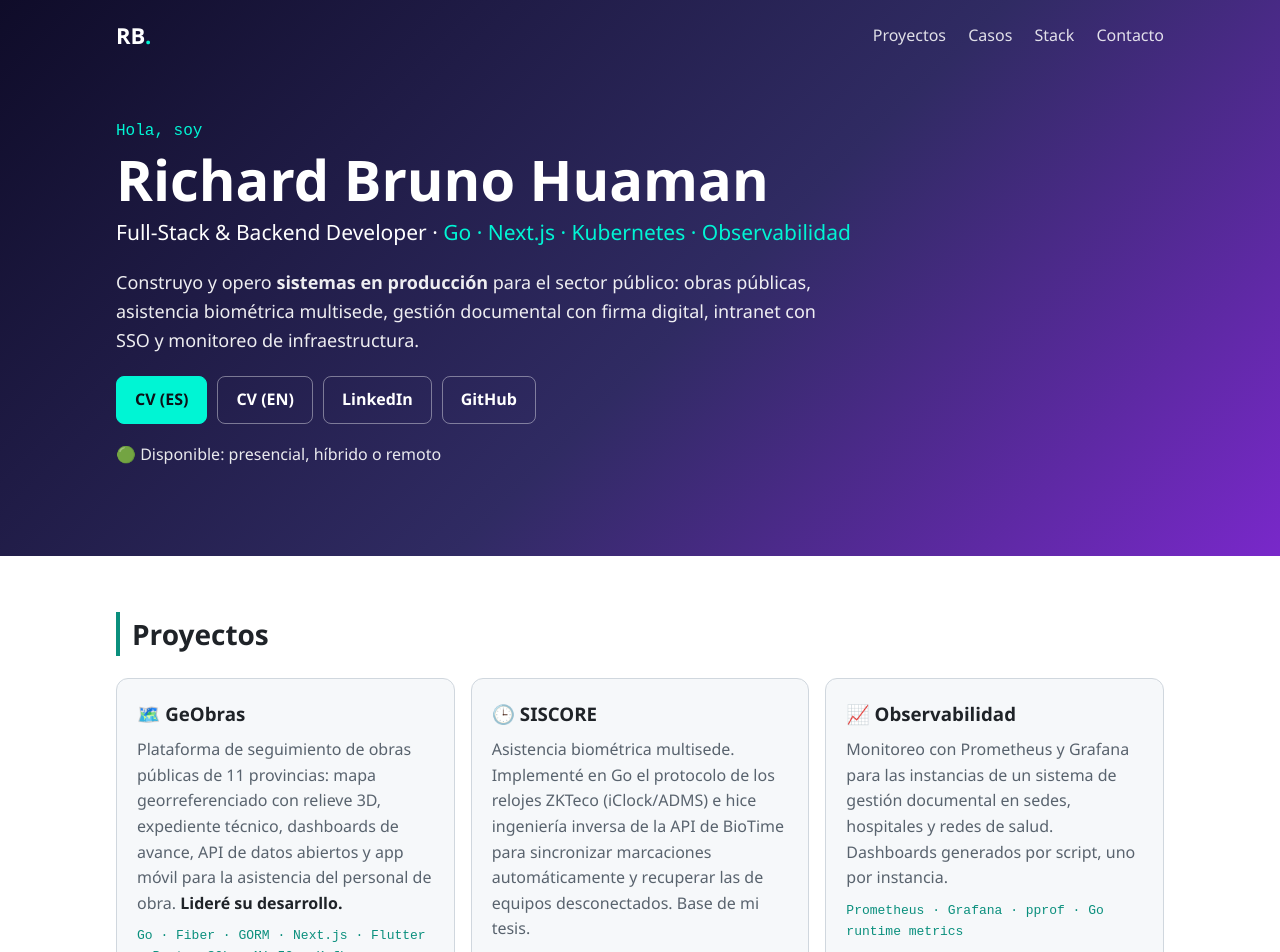
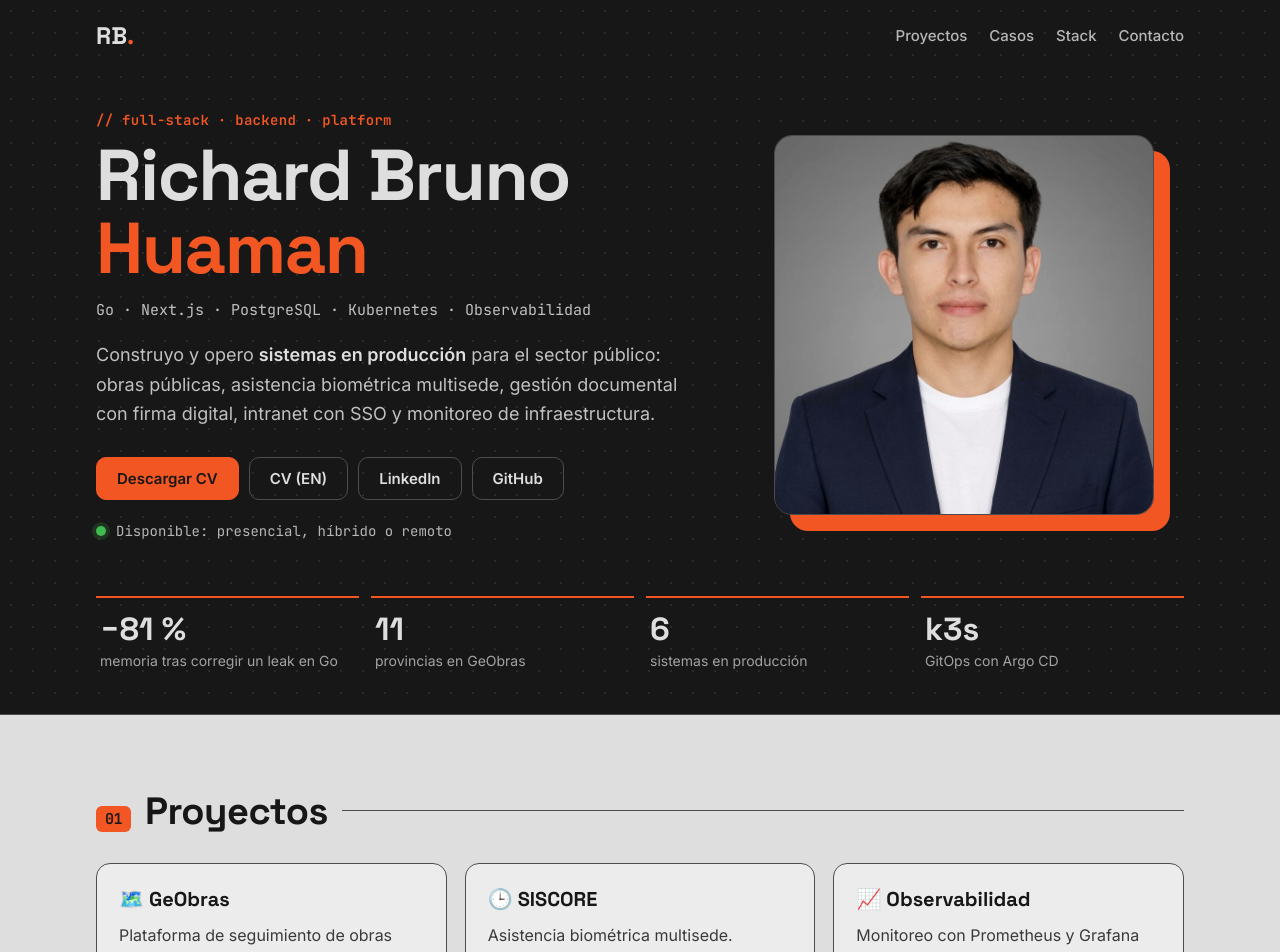
Before and after one commit to Maschine12/maschine12.github.io, a plain HTML site: page index.html in a window 1280 px wide. Shown: the top 952 px of the page. Drawn offline with Linux system fonts and the light colour scheme.

Commit message:
feat: redesign with new palette and profile photo

```diff
--- a/index.html
+++ b/index.html
@@ -7,7 +7,10 @@
 <meta name="description" content="Desarrollador Full-Stack y Backend: Go, Next.js, PostgreSQL, Kubernetes y observabilidad. Sistemas en producción para el sector público.">
 <meta property="og:title" content="Richard Bruno Huaman · Full-Stack & Backend Developer">
 <meta property="og:description" content="Go · Next.js · PostgreSQL · Kubernetes · Prometheus/Grafana">
-<meta property="og:image" content="https://maschine12.github.io/assets/memory-leak-go.png">
+<meta property="og:image" content="https://maschine12.github.io/assets/foto-richard.jpg">
+<link rel="preconnect" href="https://fonts.googleapis.com">
+<link rel="preconnect" href="https://fonts.gstatic.com" crossorigin>
+<link href="https://fonts.googleapis.com/css2?family=Inter:wght@400;500;600&family=JetBrains+Mono:wght@400;600&family=Space+Grotesk:wght@500;700&display=swap" rel="stylesheet">
 <link rel="stylesheet" href="style.css">
 </head>
 <body>
@@ -23,24 +26,35 @@
     </div>
   </nav>
   <div class="hero-body">
-    <p class="kicker">Hola, soy</p>
-    <h1>Richard Bruno Huaman</h1>
-    <p class="role">Full-Stack &amp; Backend Developer · <span class="accent">Go · Next.js · Kubernetes · Observabilidad</span></p>
-    <p class="lead">Construyo y opero <b>sistemas en producción</b> para el sector público: obras públicas, asistencia biométrica multisede, gestión documental con firma digital, intranet con SSO y monitoreo de infraestructura.</p>
-    <div class="cta">
-      <a class="btn primary" href="assets/CV-Richard-Bruno-Huaman-ES.pdf" download>CV (ES)</a>
-      <a class="btn" href="assets/CV-Richard-Bruno-Huaman-EN.pdf" download>CV (EN)</a>
-      <a class="btn" href="https://www.linkedin.com/in/richard-bruno-dev" target="_blank" rel="noopener">LinkedIn</a>
-      <a class="btn" href="https://github.com/Maschine12" target="_blank" rel="noopener">GitHub</a>
+    <div class="hero-text">
+      <p class="kicker">// full-stack · backend · platform</p>
+      <h1>Richard Bruno <span class="accent">Huaman</span></h1>
+      <p class="role">Go · Next.js · PostgreSQL · Kubernetes · Observabilidad</p>
+      <p class="lead">Construyo y opero <b>sistemas en producción</b> para el sector público: obras públicas, asistencia biométrica multisede, gestión documental con firma digital, intranet con SSO y monitoreo de infraestructura.</p>
+      <div class="cta">
+        <a class="btn primary" href="assets/CV-Richard-Bruno-Huaman-ES.pdf" download>Descargar CV</a>
+        <a class="btn" href="assets/CV-Richard-Bruno-Huaman-EN.pdf" download>CV (EN)</a>
+        <a class="btn" href="https://www.linkedin.com/in/richard-bruno-dev" target="_blank" rel="noopener">LinkedIn</a>
+        <a class="btn" href="https://github.com/Maschine12" target="_blank" rel="noopener">GitHub</a>
+      </div>
+      <p class="status"><span class="dot"></span>Disponible: presencial, híbrido o remoto</p>
     </div>
-    <p class="status">🟢 Disponible: presencial, híbrido o remoto</p>
+    <figure class="photo">
+      <img src="assets/foto-richard.jpg" alt="Foto de Richard Bruno Huaman Peralta" width="800" height="800">
+    </figure>
+  </div>
+  <div class="stats">
+    <div><strong>−81 %</strong><span>memoria tras corregir un leak en Go</span></div>
+    <div><strong>11</strong><span>provincias en GeObras</span></div>
+    <div><strong>6</strong><span>sistemas en producción</span></div>
+    <div><strong>k3s</strong><span>GitOps con Argo CD</span></div>
   </div>
 </header>
 
 <main>
 
 <section id="proyectos">
-  <h2>Proyectos</h2>
+  <h2><span class="num">01</span>Proyectos</h2>
   <div class="grid">
     <article class="card">
       <h3>🗺️ GeObras</h3>
@@ -77,7 +91,7 @@
 </section>
 
 <section id="casos">
-  <h2>Casos reales</h2>
+  <h2><span class="num">02</span>Casos reales</h2>
   <article class="case">
     <div class="case-text">
       <h3>El memory leak que el GC no podía arreglar</h3>
@@ -98,7 +112,7 @@
 </section>
 
 <section id="stack">
-  <h2>Stack</h2>
+  <h2><span class="num">03</span>Stack</h2>
   <div class="stack">
     <div><h4>Backend</h4><p>Go (Fiber, Gin, GORM), NestJS, APIs REST, SSE, Kafka</p></div>
     <div><h4>Frontend y móvil</h4><p>Next.js, React, TypeScript, Astro, Tailwind, Flutter</p></div>
@@ -110,7 +124,7 @@
 </section>
 
 <section id="contacto" class="contact">
-  <h2>¿Hablamos?</h2>
+  <h2><span class="num">04</span>¿Hablamos?</h2>
   <p>Busco roles <b>Backend, Full-Stack o Platform/DevOps</b>. Puedo trabajar en Lima o en remoto.</p>
   <div class="cta">
     <a class="btn primary" href="mailto:richard.huaman.develop@gmail.com">richard.huaman.develop@gmail.com</a>
--- a/style.css
+++ b/style.css
@@ -1,57 +1,115 @@
 :root{
-  --bg:#0d1117; --surface:#161b22; --border:#30363d;
-  --text:#e6edf3; --muted:#9da7b3; --accent:#00f5d4; --accent2:#7928ca;
+  --black:#171717; --orange:#F25623; --dgray:#4D4D4D; --lgray:#DEDEDE;
+  --bg:var(--black); --surface:#1f1f1f; --border:var(--dgray);
+  --text:var(--lgray); --muted:rgba(222,222,222,.7);
+  --accent-text:var(--orange);
+  --f-head:"Space Grotesk",system-ui,sans-serif;
+  --f-body:"Inter","Segoe UI",system-ui,sans-serif;
+  --f-mono:"JetBrains Mono",ui-monospace,monospace;
 }
 @media (prefers-color-scheme: light){
-  :root{--bg:#ffffff; --surface:#f6f8fa; --border:#d0d7de; --text:#1f2328; --muted:#59636e; --accent:#0a8f7d; --accent2:#6a1fb5;}
+  :root:not([data-theme="dark"]){
+    --bg:var(--lgray); --surface:#ececec; --border:var(--dgray);
+    --text:var(--black); --muted:#3a3a3a; --accent-text:var(--black);
+  }
 }
 *{box-sizing:border-box}
 html{scroll-behavior:smooth}
-body{margin:0;background:var(--bg);color:var(--text);font:16px/1.6 "Segoe UI",system-ui,-apple-system,sans-serif}
-a{color:var(--accent)}
-.accent{color:var(--accent)}
-.hero{background:linear-gradient(135deg,#0f0c29 0%,#302b63 55%,#7928ca 100%);color:#fff}
-.nav{max-width:1080px;margin:0 auto;padding:18px 16px;display:flex;justify-content:space-between;align-items:center;gap:12px;flex-wrap:wrap}
-.logo{font-weight:800;font-size:22px}
-.links a{color:#fff;text-decoration:none;margin-left:18px;opacity:.85}
-.links a:hover{opacity:1}
-.hero-body{max-width:1080px;margin:0 auto;padding:48px 16px 72px}
-.hero .accent{color:#00f5d4}
-.kicker{margin:0;color:#00f5d4;font-family:"Fira Code",monospace}
-h1{font-size:clamp(34px,6vw,56px);margin:4px 0 6px;line-height:1.1}
-.role{font-size:clamp(17px,2.4vw,21px);margin:0 0 18px}
-.lead{max-width:720px;font-size:18px;opacity:.92}
-.cta{display:flex;flex-wrap:wrap;gap:10px;margin-top:22px}
-.btn{display:inline-block;padding:10px 18px;border-radius:8px;border:1px solid rgba(255,255,255,.4);color:inherit;text-decoration:none;font-weight:600}
-.btn.primary{background:#00f5d4;color:#0d1117;border-color:#00f5d4}
+body{margin:0;background:var(--bg);color:var(--text);font:16px/1.65 var(--f-body);overflow-x:hidden}
+a{color:var(--accent-text);text-decoration-color:var(--orange);text-underline-offset:3px}
+img{max-width:100%;display:block}
+
+/* ---------- HERO (siempre negro: bloque de marca) ---------- */
+.hero{
+  background-color:var(--black);
+  background-image:radial-gradient(rgba(77,77,77,.35) 1px,transparent 1px);
+  background-size:22px 22px;
+  color:var(--lgray);
+  border-bottom:1px solid var(--dgray);
+}
+.hero .accent{color:var(--orange)}
+.nav{max-width:1120px;margin:0 auto;padding:20px 16px;display:flex;justify-content:space-between;align-items:center;gap:12px;flex-wrap:wrap}
+.logo{font:700 24px var(--f-head);color:var(--lgray)}
+.logo .accent{color:var(--orange)}
+.links{display:flex;gap:22px;flex-wrap:wrap}
+.links a{color:var(--lgray);text-decoration:none;font:500 15px var(--f-body);opacity:.8;transition:color .2s,opacity .2s}
+.links a:hover{color:var(--orange);opacity:1}
+
+.hero-body{max-width:1120px;margin:0 auto;padding:40px 16px 56px;display:grid;grid-template-columns:1.35fr 1fr;gap:56px;align-items:center}
+.kicker{margin:0 0 10px;color:var(--orange);font:600 14px var(--f-mono);letter-spacing:.3px}
+h1{font:700 clamp(40px,6.4vw,72px)/1.02 var(--f-head);margin:0 0 14px;letter-spacing:-1.5px}
+.role{font:500 15px var(--f-mono);margin:0 0 20px;color:var(--lgray);opacity:.85}
+.lead{max-width:600px;font-size:18px;margin:0;color:rgba(222,222,222,.85)}
+.lead b{color:var(--lgray)}
+.cta{display:flex;flex-wrap:wrap;gap:10px;margin-top:28px}
+.btn{display:inline-block;padding:11px 20px;border-radius:10px;border:1px solid var(--dgray);color:inherit;text-decoration:none;font:600 15px var(--f-body);transition:border-color .2s,color .2s,transform .2s,background .2s}
+.btn:hover{border-color:var(--orange);color:var(--orange);transform:translateY(-2px)}
+.btn.primary{background:var(--orange);border-color:var(--orange);color:var(--black)}
+.btn.primary:hover{background:#ff6a3a;color:var(--black)}
+.status{margin:22px 0 0;font:500 14px var(--f-mono);color:rgba(222,222,222,.8);display:flex;align-items:center;gap:10px}
+.dot{width:10px;height:10px;border-radius:50%;background:#3fb950;box-shadow:0 0 0 4px rgba(63,185,80,.18)}
+
+.photo{margin:0;position:relative;justify-self:center;width:min(380px,100%)}
+.photo::before{content:"";position:absolute;inset:0;transform:translate(16px,16px);background:var(--orange);border-radius:18px}
+.photo img{position:relative;width:100%;height:auto;border-radius:18px;border:1px solid var(--dgray);aspect-ratio:1/1;object-fit:cover;filter:grayscale(.15) contrast(1.03)}
+
+.stats{max-width:1120px;margin:0 auto;padding:0 16px 40px;display:grid;grid-template-columns:repeat(4,1fr);gap:12px}
+.stats div{border-top:2px solid var(--orange);padding:14px 4px 0}
+.stats strong{display:block;font:700 32px/1.1 var(--f-head);color:var(--lgray)}
+.stats span{font-size:14px;color:rgba(222,222,222,.7)}
+
+/* ---------- SECCIONES ---------- */
+main{max-width:1120px;margin:0 auto;padding:0 16px}
+section{padding:72px 0 8px}
+h2{font:700 clamp(28px,3.6vw,38px) var(--f-head);margin:0 0 28px;display:flex;align-items:baseline;gap:14px;letter-spacing:-.5px}
+h2::after{content:"";flex:1;height:1px;background:var(--border);align-self:center}
+.num{font:600 15px var(--f-mono);color:var(--orange);background:rgba(242,86,35,.12);padding:3px 9px;border-radius:6px}
+@media (prefers-color-scheme: light){:root:not([data-theme="dark"]) .num{color:var(--black);background:var(--orange)}}
+
+.grid{display:grid;grid-template-columns:repeat(auto-fill,minmax(310px,1fr));gap:18px}
+.card,.case,.stack>div{background:var(--surface);border:1px solid var(--border);border-radius:14px;padding:22px}
+.card{transition:border-color .25s,transform .25s}
+.card:hover{border-color:var(--orange);transform:translateY(-4px)}
+.card h3,.case h3{font:700 20px var(--f-head);margin:0 0 10px}
+.card p{margin:0 0 12px;color:var(--muted)}
+.card p b{color:var(--text)}
+.tags{font:500 12.5px/1.7 var(--f-mono)!important;color:var(--accent-text)!important;margin:0!important}
+.note{color:var(--muted);font-size:14px;margin-top:18px}
+
+.case{display:grid;grid-template-columns:1fr 1fr;gap:28px;align-items:center;margin-bottom:18px}
+.case.simple{display:block}
+.case p{color:var(--muted)}
+.case p b{color:var(--text)}
+.case img{width:100%;border-radius:10px;border:1px solid var(--border)}
+.metrics{list-style:none;padding:0;margin:18px 0 0;display:grid;gap:10px}
+.metrics li{color:var(--muted);display:flex;align-items:baseline;gap:12px;flex-wrap:wrap}
+.metrics span{font:700 26px var(--f-head);color:var(--orange);min-width:170px}
+@media (prefers-color-scheme: light){:root:not([data-theme="dark"]) .metrics span{color:var(--black);text-decoration:underline 3px var(--orange);text-underline-offset:6px}}
+
+.stack{display:grid;grid-template-columns:repeat(auto-fill,minmax(310px,1fr));gap:18px}
+.stack h4{margin:0 0 6px;font:700 13px var(--f-mono);text-transform:uppercase;letter-spacing:1px;color:var(--accent-text)}
+.stack p{margin:0;color:var(--muted)}
+
+.contact{text-align:center;padding-bottom:72px}
+.contact h2{justify-content:center}
+.contact h2::after{display:none}
+.contact p{color:var(--muted);font-size:18px}
+.contact .cta{justify-content:center}
 .contact .btn{border-color:var(--border)}
-.contact .btn.primary{background:var(--accent);border-color:var(--accent);color:#0d1117}
-.status{margin-top:18px;opacity:.9}
-main{max-width:1080px;margin:0 auto;padding:0 16px}
-section{padding:56px 0 8px}
-h2{font-size:28px;margin:0 0 22px;border-left:4px solid var(--accent);padding-left:12px}
-.grid{display:grid;grid-template-columns:repeat(auto-fill,minmax(300px,1fr));gap:16px}
-.card,.case,.stack>div{background:var(--surface);border:1px solid var(--border);border-radius:12px;padding:20px}
-.card h3{margin:0 0 8px}
-.card p{margin:0 0 10px;color:var(--muted)}
-.card p b{color:var(--text)}
-.tags{font-family:"Fira Code",monospace;font-size:13px;color:var(--accent)!important}
-.note{color:var(--muted);font-size:14px;margin-top:16px}
-.case{display:grid;grid-template-columns:1fr 1fr;gap:24px;align-items:center;margin-bottom:16px}
-.case.simple{display:block}
-.case h3{margin-top:0}
-.case img{width:100%;border-radius:8px;border:1px solid var(--border)}
-.metrics{list-style:none;padding:0;margin:14px 0 0}
-.metrics li{margin:6px 0;color:var(--muted)}
-.metrics span{display:inline-block;min-width:150px;font-weight:700;color:var(--accent)}
-.stack{display:grid;grid-template-columns:repeat(auto-fill,minmax(300px,1fr));gap:16px}
-.stack h4{margin:0 0 6px;color:var(--accent)}
-.stack p{margin:0;color:var(--muted)}
-.contact{text-align:center;padding-bottom:56px}
-.contact h2{display:inline-block}
-.contact .cta{justify-content:center}
-footer{text-align:center;color:var(--muted);font-size:14px;padding:24px 16px;border-top:1px solid var(--border)}
-@media (max-width:760px){
+.contact .btn.primary{color:var(--black)}
+
+footer{text-align:center;color:var(--muted);font:500 13px var(--f-mono);padding:26px 16px;border-top:1px solid var(--border)}
+
+/* ---------- RESPONSIVE ---------- */
+@media (max-width:860px){
+  .hero-body{grid-template-columns:1fr;gap:32px;padding-top:16px}
+  .photo{order:-1;width:220px;justify-self:start}
+  .photo::before{transform:translate(10px,10px)}
+  .stats{grid-template-columns:repeat(2,1fr)}
   .case{grid-template-columns:1fr}
-  .links a{margin-left:12px}
+  .grid,.stack{grid-template-columns:1fr}
 }
+@media (max-width:420px){
+  .links{gap:14px}
+  .metrics span{min-width:0}
+}
```
Also changed, not shown: assets/foto-richard.jpg (added).
